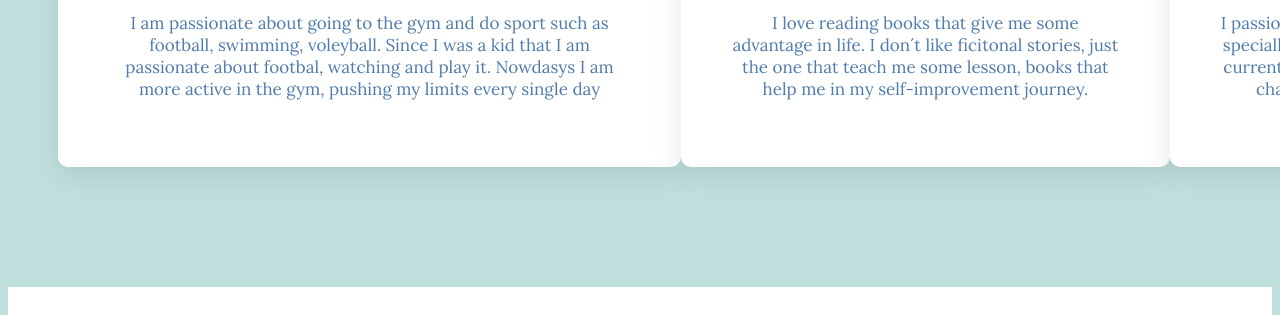
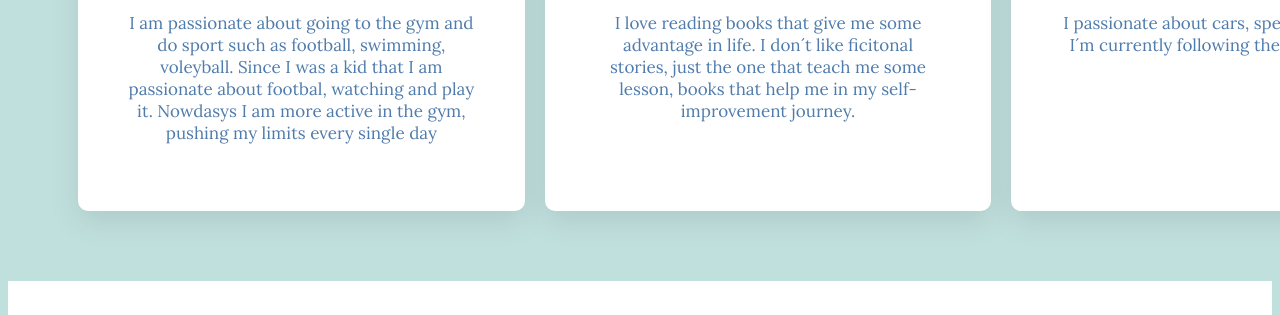
Before and after one commit to jcordeiro13/my-profile, a plain HTML site: page index.html in a window 1280 px wide. Shown: the part 617-932 px from the top of the page. Drawn offline with nearby package versions, Linux system fonts and the light colour scheme.

Commit message:
margin_correction

```diff
--- a/index.html
+++ b/index.html
@@ -20,7 +20,7 @@
 <body>
 	<div class="container">
 
-		<div class="heap" class="row">
+		<div class="heap">
 			<div class="column">
 				<img src="images/Profile Pic.jpg" class="img-circle" width=280px alt="Diogo Santos">
 			</div>
@@ -34,18 +34,18 @@
 			</div>
 		</div>
 
-		<div class="heap2" class="row">
-			<div class="card-white" class="column">
+		<div class="heap2">
+			<div class="card-white">
 				<h2>Sports🏋️</h2>
 				<p>I am passionate about going to the gym and do sport such as football, swimming, voleyball. Since I was a kid that I am passionate about footbal, watching and play it. Nowdasys I am more active in the gym, pushing my limits every single day </p>
 			</div>
 
-			<div class="card-white" class="column">
+			<div class="card-white">
 				<h2>Books📚</h2>
 				<p>I love reading books that give me some advantage in life. I don´t like ficitonal stories, just the one that teach me some lesson, books that help me in my self-improvement journey.</p>
 			</div>
 
-			<div class="card-white" class="column">
+			<div class="card-white">
 				<h2>Cars🏎️</h2>
 				<p>I passionate about cars, specially Formula 1. I´m currently following the championship. </p>
 			</div>
--- a/style.css
+++ b/style.css
@@ -67,13 +67,13 @@ ul{
 }
 
 .card-white{
+	flex: 1;
 	background-color: white;
 	padding: 50px;
-	margin: 30px 0px;
 	box-shadow: 0px 10px 30px rgba(0,0,0,.1);
 	border-radius: 10px;
 	text-align: center;
-	padding-top: 20px;
+	margin-left: 20px;
 }
 
 .heap{
@@ -89,9 +89,9 @@ ul{
 .heap2{
 	display: flex;
 	padding: 50px;
-	margin: 30px 0px;
 	border-radius: 10px;
 	padding-top: 20px;
+	padding-bottom: 30px;
 }
 
 .img-circle{
@@ -132,7 +132,6 @@ ul{
 
 .column {
 	flex: 1;
-	padding-left: 40px;
 }
 
 .footer-basic {
```
